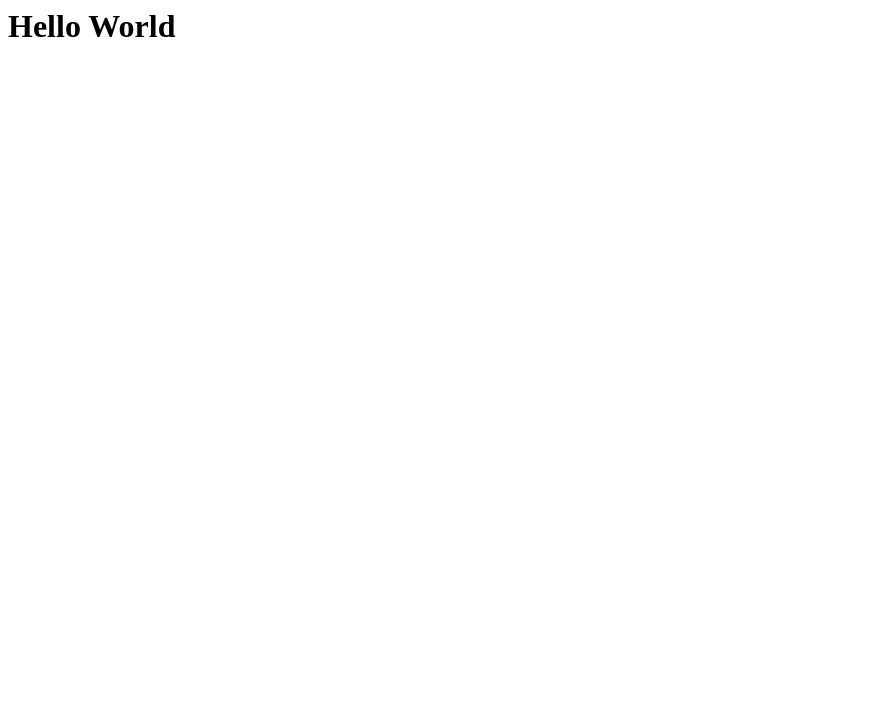
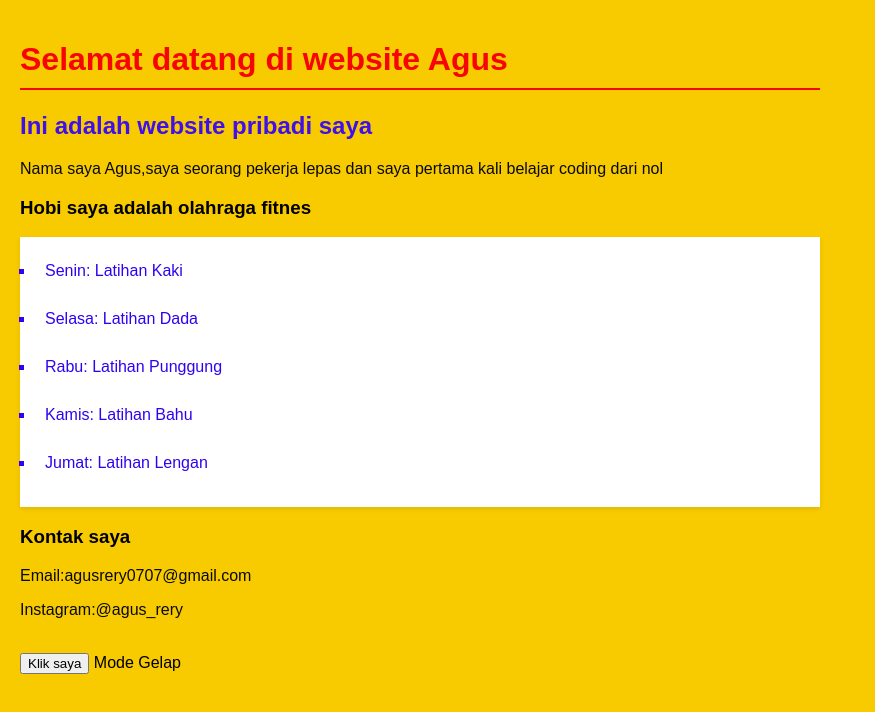
Before and after one commit to agusrery0707-del/belajar-coding, a plain HTML site: page index.html in a window 1280 px wide. Shown: the whole page, without its empty margins (0-875 px from the left). Drawn offline with Linux system fonts and the light colour scheme.

Commit message:
menambahkan website dengan CSS dan JavaScript

```diff
--- a/index.html
+++ b/index.html
@@ -1 +1,74 @@
-<h1>Hello World</h1>
+<!DOCTYPE html>
+<html>
+<head>
+    <title>website agus</title>
+    <style>
+        body {
+            font-family: Arial, sans-serif;
+            background-color: #f8cb00;
+            margin: 0px;
+            padding: 20px;
+            max-width: 800px;
+        }
+        h1 {
+            color: #f70404;
+            border-bottom: 2px solid #f70404;
+            padding-bottom: 10px;
+        }
+        h2 {
+            color: #3f10e9;
+        }
+        p {
+            color: #0a0a0a;
+        }
+        ul {
+            background-color: #ffffff;
+            padding: 15px;
+            box-shadow: 0 2px 5px rgba(0, 0, 0, 0.1);
+            radius: 5px;
+            box-shadow: 0 2px 5px rgba(0, 0, 0, 0.1);
+            list-style-type: square;
+            color: #f10303;
+        }
+        li {
+            margin-bottom: 10px;
+        padding: 10px;
+        color: #2f03f1;
+        }
+        </style>
+    </head>
+    <body>
+
+    <h1>Selamat datang di website Agus</h1>
+    <h2>Ini adalah website pribadi saya</h2>
+    <p>Nama saya Agus,saya seorang pekerja lepas dan saya pertama kali belajar coding dari nol</p>
+    <h3>Hobi saya adalah olahraga fitnes</h3>
+    <ul>
+        <li>Senin: Latihan Kaki</li>
+        <li>Selasa: Latihan Dada</li>
+        <li>Rabu: Latihan Punggung</li>
+        <li>Kamis: Latihan Bahu</li>
+        <li>Jumat: Latihan Lengan</li>
+    </ul>
+    <h3>Kontak saya</h3>
+    <p>Email:agusrery0707@gmail.com</p>
+    <p>Instagram:@agus_rery</p>
+    </body></html>
+    <br>
+    <button onclick="sapa('Terima kasih sudah mengunjungi website saya!')">Klik saya</button>
+    <botton onclick="togglegelap"()">Mode Gelap</botton>
+    <p id="sapa"></p>
+    <script>
+        function sapa(pesan) {
+            document.getElementById('sapa').innerHTML =
+            "selamat datang di website saya,semoga harimu menyenangkan!";
+        }
+        function togglegelap() {
+            let body = document.body;
+            body.style.backgroundColor = body.style.backgroundColor === 'black' ? '#f8cb00' : 'black';
+            body.style.color = body.style.color === 'white' ? '#0a0a0a' : 'white';
+        }
+
+    </script>
+    </body>
+    </html>
```
Also changed, not shown: 2 other files.
